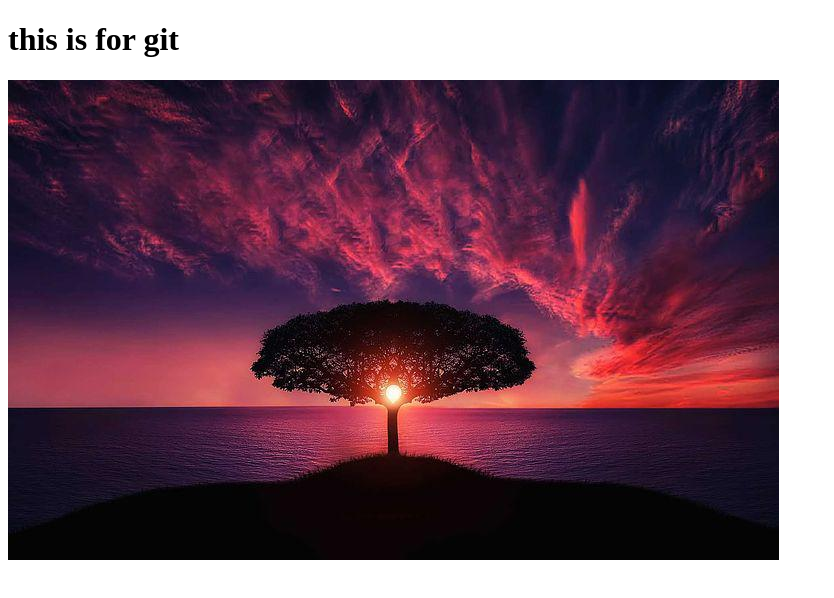
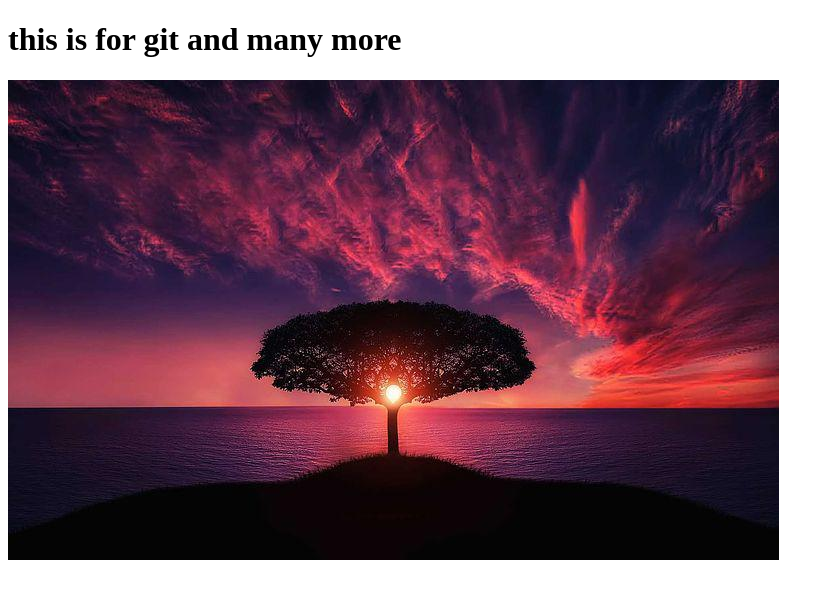
Before and after one commit to Arnisha-Akter/Web2, a plain HTML site: page index.html in a window 1280 px wide. Shown: the whole page, without its empty margins (0-834 px from the left). Drawn offline with Linux system fonts and the light colour scheme.

Commit message:
added new line

```diff
--- a/index.html
+++ b/index.html
@@ -7,7 +7,7 @@
     <title>Document</title>
 </head>
 <body>
-    <h1>this is for git</h1>
+    <h1>this is for git and many more</h1>
     <img src="img.jpg" alt="">
 </body>
 </html>
```
